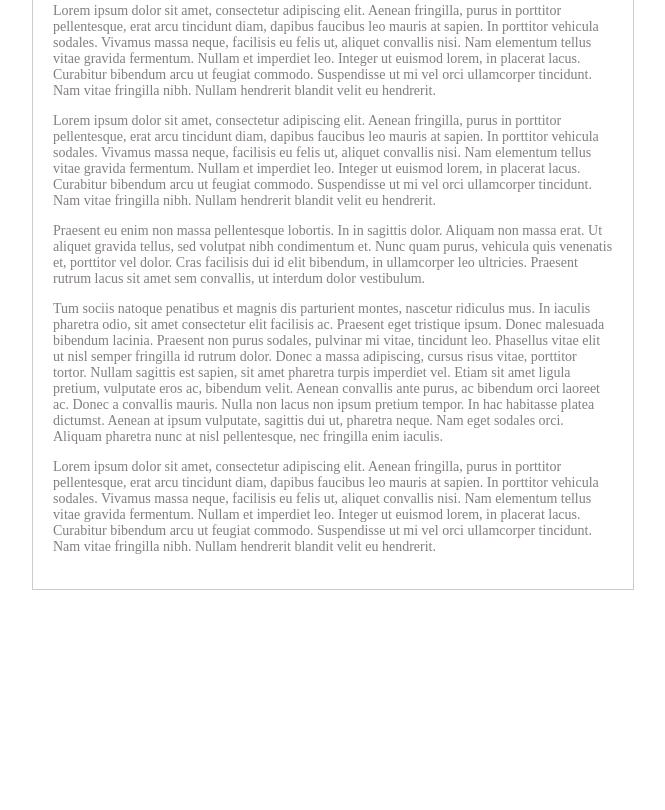
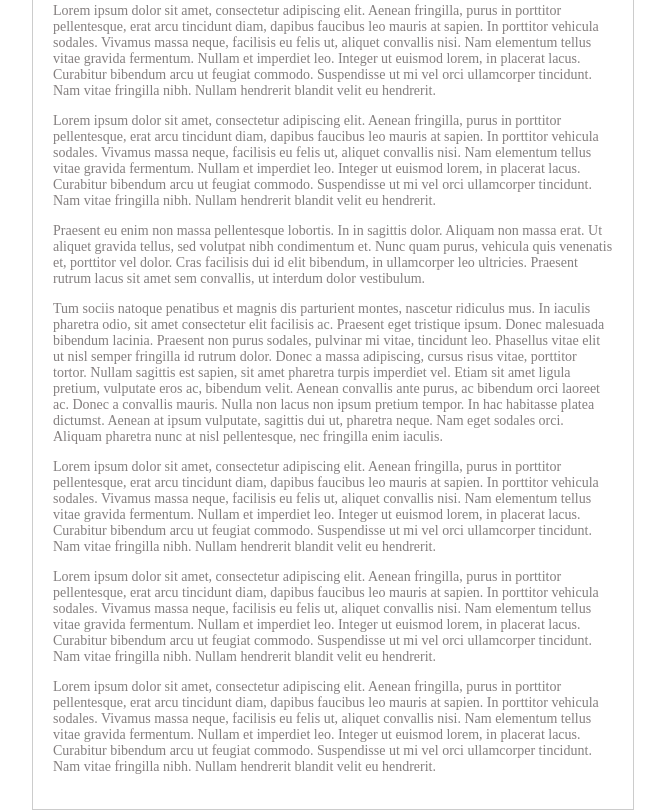
Before and after one commit to sanishmaharjan/stickyNav, a website: page demos/index.html in a window 1280 px wide. Shown: the part 1453-2263 px from the top of the page, without its empty margins (307-972 px from the left). Before the commit the page ends 2043 px from the top, so only its background shows below. Drawn offline with Linux system fonts and the light colour scheme.

Commit message:
text added

```diff
--- a/demos/index.html
+++ b/demos/index.html
@@ -169,6 +169,24 @@
             nibh.
             Nullam hendrerit blandit velit eu hendrerit.
         </p>
+        <p>
+            Lorem ipsum dolor sit amet, consectetur adipiscing elit. Aenean fringilla, purus in porttitor pellentesque,
+            erat arcu tincidunt diam, dapibus faucibus leo mauris at sapien. In porttitor vehicula sodales.
+            Vivamus massa neque, facilisis eu felis ut, aliquet convallis nisi. Nam elementum tellus vitae
+            gravida fermentum. Nullam et imperdiet leo. Integer ut euismod lorem, in placerat lacus. Curabitur
+            bibendum arcu ut feugiat commodo. Suspendisse ut mi vel orci ullamcorper tincidunt. Nam vitae fringilla
+            nibh.
+            Nullam hendrerit blandit velit eu hendrerit.
+        </p>
+        <p>
+            Lorem ipsum dolor sit amet, consectetur adipiscing elit. Aenean fringilla, purus in porttitor pellentesque,
+            erat arcu tincidunt diam, dapibus faucibus leo mauris at sapien. In porttitor vehicula sodales.
+            Vivamus massa neque, facilisis eu felis ut, aliquet convallis nisi. Nam elementum tellus vitae
+            gravida fermentum. Nullam et imperdiet leo. Integer ut euismod lorem, in placerat lacus. Curabitur
+            bibendum arcu ut feugiat commodo. Suspendisse ut mi vel orci ullamcorper tincidunt. Nam vitae fringilla
+            nibh.
+            Nullam hendrerit blandit velit eu hendrerit.
+        </p>
     </div>
 </div>
 <script type="text/javascript">
```
